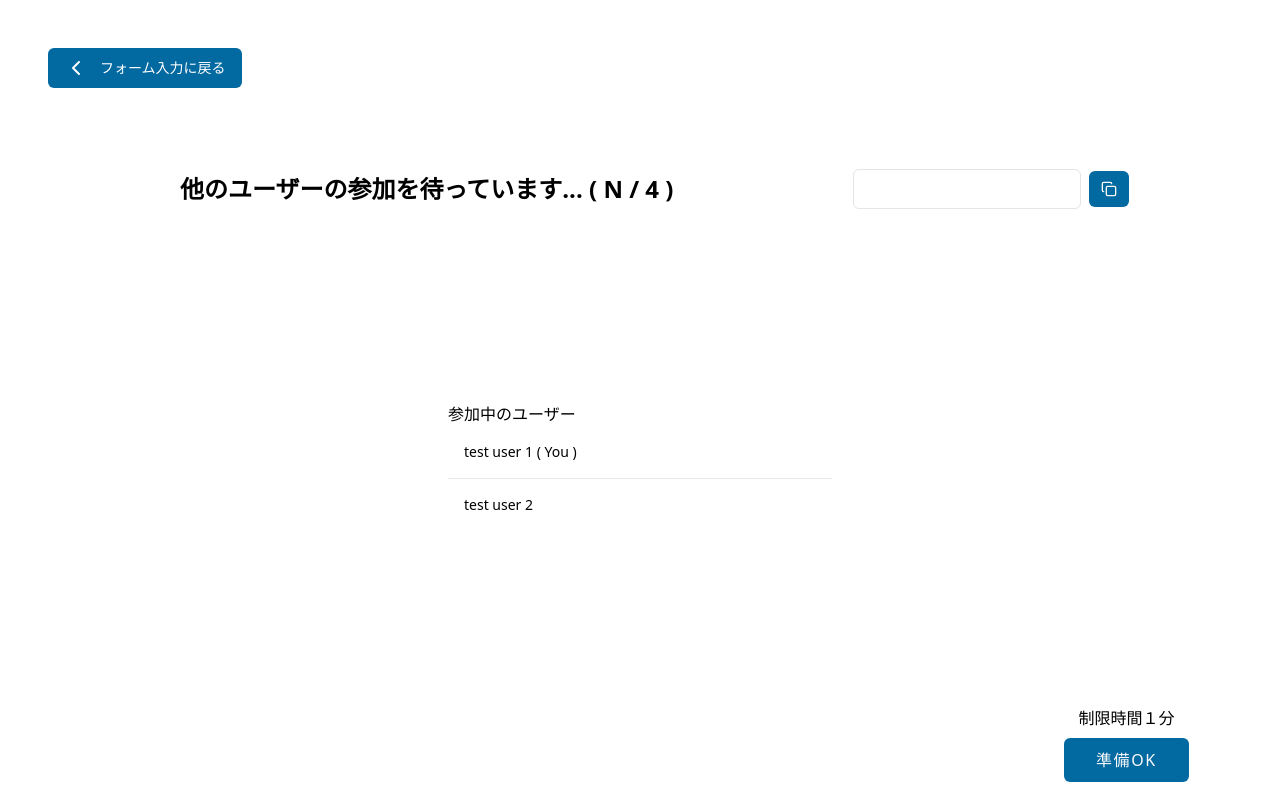
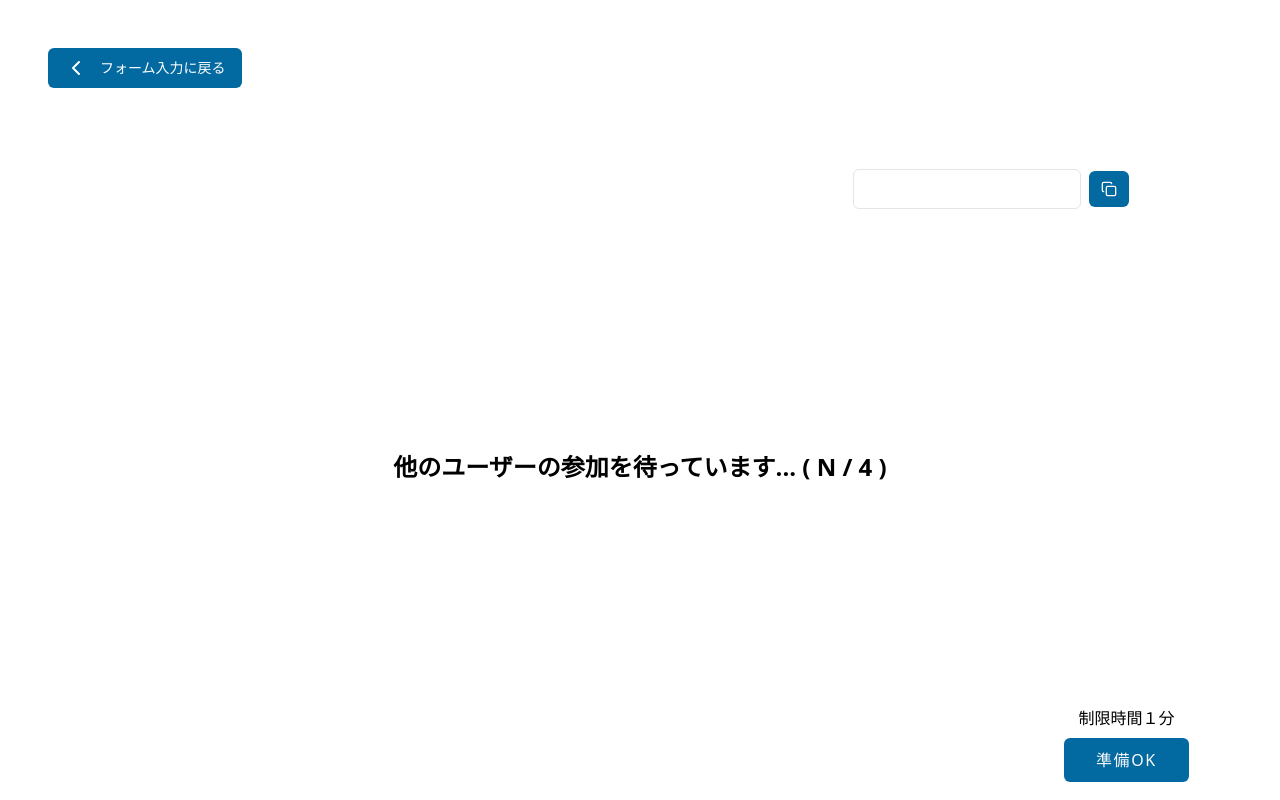
Before and after one commit to prog8-fukurou/frontend, a React (Vite) app: page /prepare in a window 1280 px wide. Built offline with nearby package versions, Linux system fonts and the light colour scheme.

Commit message:
feat: Update Prep page layout and styles

```diff
--- a/src/pages/prep.tsx
+++ b/src/pages/prep.tsx
@@ -1,7 +1,6 @@
 import { ChevronLeft } from 'lucide-react';
 import { Button } from '@/components/ui/button';
 import { Input } from '@/components/ui/input';
-import { Table, TableBody, TableCell, TableRow } from '@/components/ui/table';
 import { Copy } from 'lucide-react';
 
 const Prep = () => {
@@ -17,7 +16,7 @@ const Prep = () => {
 				<div className="w-2/3"></div>
 			</div>
 			<div className="h-1/6 w-full flex items-center justify-center">
-				<div className="w-2/3 text-center font-semibold text-2xl">他のユーザーの参加を待っています... ( N / 4 )</div>
+				<div className="w-2/3"></div>
 				<div className="w-1/3 flex items-center">
 					<div className="max-w-96 flex gap-2 items-center">
 						<Input type="text" id="roomId" readOnly className="focus-visible:ring-0 focus-visible:ring-offset-0" />
@@ -29,19 +28,7 @@ const Prep = () => {
 				</div>
 			</div>
 			<div className="h-2/3 flex items-center justify-center">
-				<div className="w-96">
-					<div>参加中のユーザー</div>
-					<Table>
-						<TableBody>
-							<TableRow>
-								<TableCell className="font-medium">test user 1 ( You ) </TableCell>
-							</TableRow>
-							<TableRow>
-								<TableCell className="font-medium">test user 2</TableCell>
-							</TableRow>
-						</TableBody>
-					</Table>
-				</div>
+				<div className="text-center font-semibold text-2xl">他のユーザーの参加を待っています... ( N / 4 )</div>
 			</div>
 			<div className="h-1/6 container flex items-center justify-center">
 				<div className="w-4/5"></div>
```
